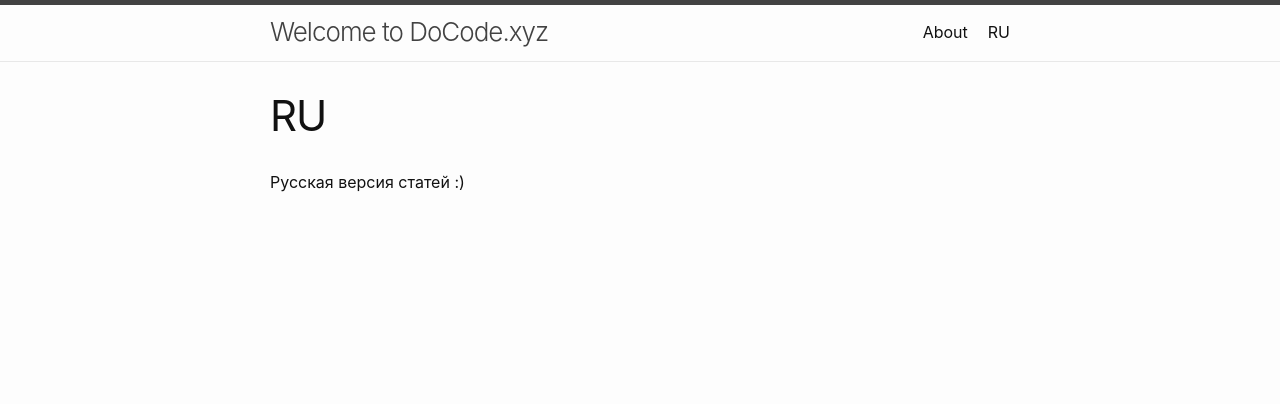
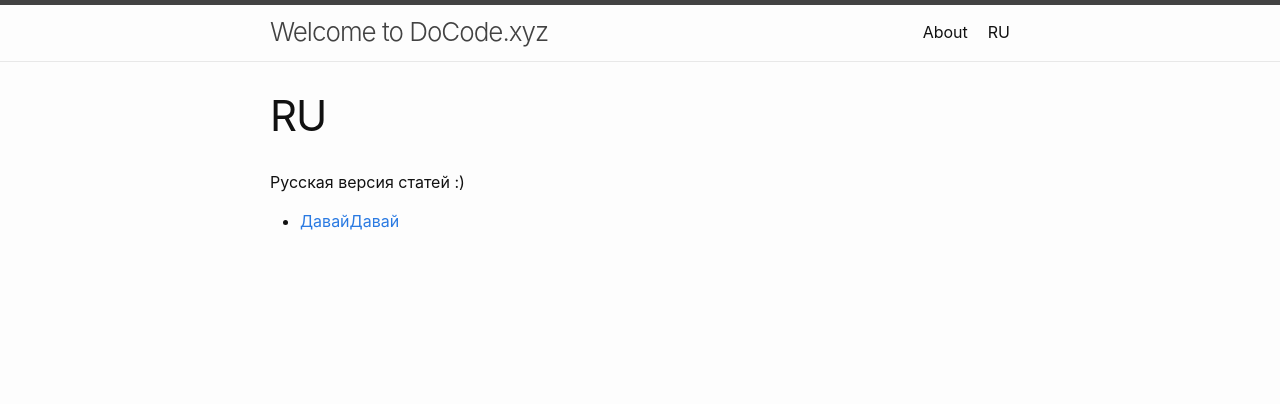
Before and after one commit to ivalery111/ivaleryz.github.io, a Jekyll site: the page built from ru.md, in a window 1280 px wide. Shown: the top 404 px of the page. Built offline with Jekyll 4.4.1, drawn with Linux system fonts in a browser that asks for light colours.

Commit message:
Update ru.md

```diff
--- a/ru.md
+++ b/ru.md
@@ -5,3 +5,5 @@ permalink: /ru/
 ---
 
 Русская версия статей :)
+
+* [ДавайДавай](https://docode.xyz/misc/2020/11/19/ru-test.html)
```
